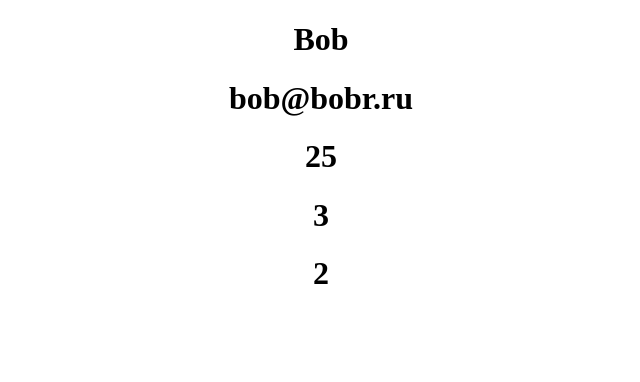
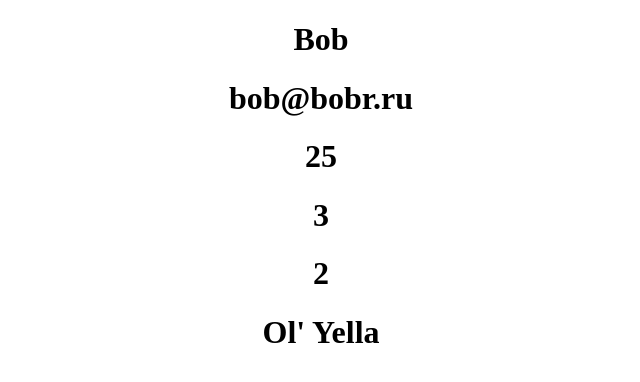
Before and after one commit to clickclickcode/react-typescript, a React (Create React App) app: page / in a window 1280 px wide. Shown: the top 382 px of the page, without its empty margins (319-959 px from the left). Built offline with nearby package versions, Linux system fonts and the light colour scheme.

Commit message:
a little more props examples

```diff
--- a/src/App.tsx
+++ b/src/App.tsx
@@ -2,6 +2,7 @@ import React, {FC} from 'react';
 import './App.css';
 import { Person } from './components/Person';
 import { Human } from './components/Human';
+import { Dog } from './components/Dog';
 
 
 // type FC -> Functional Component
@@ -12,6 +13,7 @@ const App: FC = () => {
     <div className="App">
       <Person name='Bob' email='bob@bobr.ru' age={25} />
       <Human legs={3} arms={2} nuts />
+      <Dog name="Ol' Yella" />
     </div>
   );
 }
--- /dev/null
+++ b/src/components/Dog.tsx
@@ -0,0 +1,19 @@
+import {FC} from 'react';
+
+export interface Props {
+    legs?: number
+    tail?: boolean
+    name: string
+}
+
+// defining type in a Functional Component
+// you can pass props like this as well: (props), but then you need to access them with props.name, etc
+export const Dog: FC<Props> = ({legs, tail, name}) => {
+  return (
+    <div>
+      <h1> {legs} </h1>
+      <h1> {tail} </h1>
+      <h1> {name} </h1>
+    </div>
+  );
+}
--- a/src/components/Person.tsx
+++ b/src/components/Person.tsx
@@ -10,6 +10,7 @@ export interface Props {
 }
 
 // non-destructured props example
+// note: does not work in functional components
 export const Person = (props: Props) => {
   return (
     <div>
```
